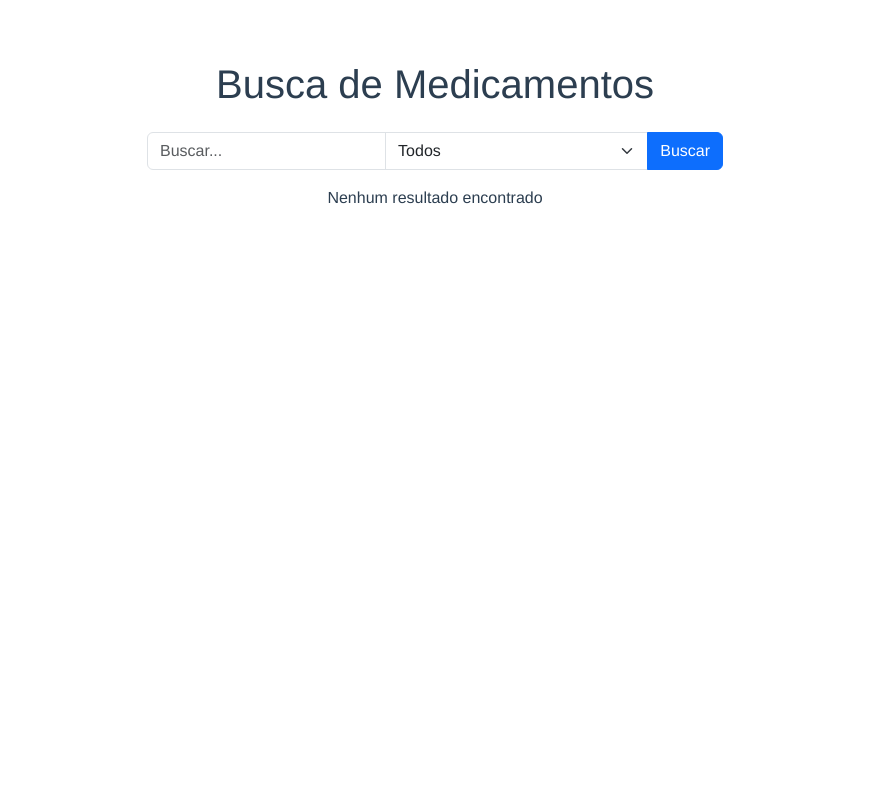
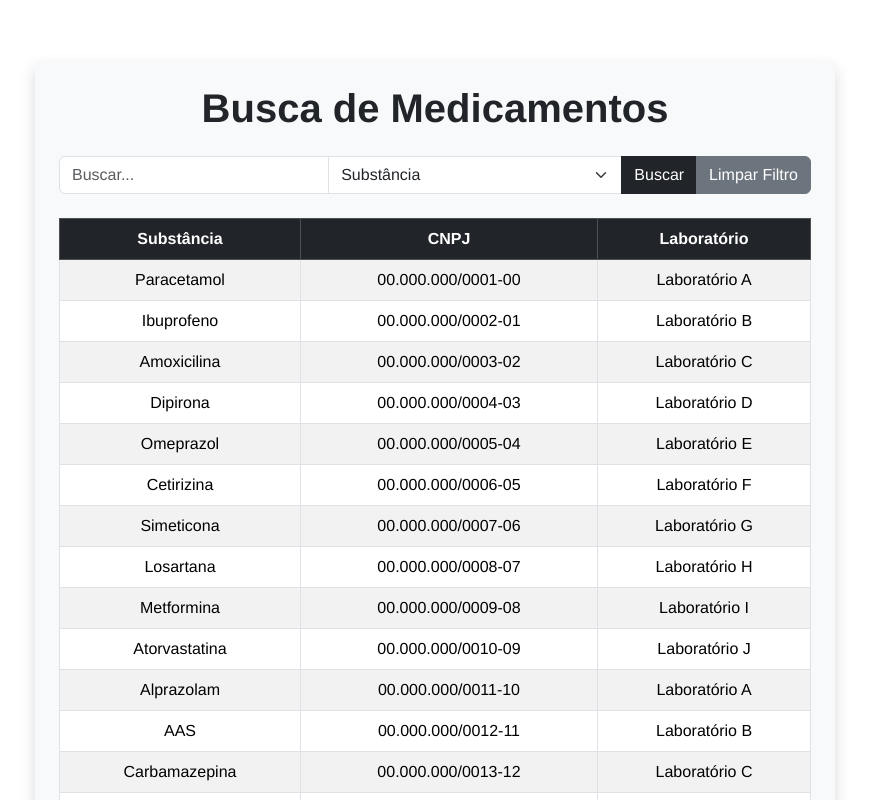
Before and after one commit to ThiagoTenorio/Desafio-vue-python, a Vue app: page / in a window 1280 px wide. Shown: the top 800 px of the page, without its empty margins (205-1074 px from the left). Built offline with nearby package versions, Linux system fonts and the light colour scheme; data requests are answered from the project's data file.

Commit message:
Criando uma FakeAPI para estilizar tabela e aplicar filtros

```diff
--- /dev/null
+++ b/db.json
@@ -0,0 +1,214 @@
+{
+  "medicines": [
+    {
+      "id": 1,
+      "substance": "Paracetamol",
+      "cnpj": "00.000.000/0001-00",
+      "laboratory": "Laboratório A"
+    },
+    {
+      "id": 2,
+      "substance": "Ibuprofeno",
+      "cnpj": "00.000.000/0002-01",
+      "laboratory": "Laboratório B"
+    },
+    {
+      "id": 3,
+      "substance": "Amoxicilina",
+      "cnpj": "00.000.000/0003-02",
+      "laboratory": "Laboratório C"
+    },
+    {
+      "id": 4,
+      "substance": "Dipirona",
+      "cnpj": "00.000.000/0004-03",
+      "laboratory": "Laboratório D"
+    },
+    {
+      "id": 5,
+      "substance": "Omeprazol",
+      "cnpj": "00.000.000/0005-04",
+      "laboratory": "Laboratório E"
+    },
+    {
+      "id": 6,
+      "substance": "Cetirizina",
+      "cnpj": "00.000.000/0006-05",
+      "laboratory": "Laboratório F"
+    },
+    {
+      "id": 7,
+      "substance": "Simeticona",
+      "cnpj": "00.000.000/0007-06",
+      "laboratory": "Laboratório G"
+    },
+    {
+      "id": 8,
+      "substance": "Losartana",
+      "cnpj": "00.000.000/0008-07",
+      "laboratory": "Laboratório H"
+    },
+    {
+      "id": 9,
+      "substance": "Metformina",
+      "cnpj": "00.000.000/0009-08",
+      "laboratory": "Laboratório I"
+    },
+    {
+      "id": 10,
+      "substance": "Atorvastatina",
+      "cnpj": "00.000.000/0010-09",
+      "laboratory": "Laboratório J"
+    },
+    {
+      "id": 11,
+      "substance": "Alprazolam",
+      "cnpj": "00.000.000/0011-10",
+      "laboratory": "Laboratório A"
+    },
+    {
+      "id": 12,
+      "substance": "AAS",
+      "cnpj": "00.000.000/0012-11",
+      "laboratory": "Laboratório B"
+    },
+    {
+      "id": 13,
+      "substance": "Carbamazepina",
+      "cnpj": "00.000.000/0013-12",
+      "laboratory": "Laboratório C"
+    },
+    {
+      "id": 14,
+      "substance": "Fluoxetina",
+      "cnpj": "00.000.000/0014-13",
+      "laboratory": "Laboratório D"
+    },
+    {
+      "id": 15,
+      "substance": "Sertralina",
+      "cnpj": "00.000.000/0015-14",
+      "laboratory": "Laboratório E"
+    },
+    {
+      "id": 16,
+      "substance": "Ranitidina",
+      "cnpj": "00.000.000/0016-15",
+      "laboratory": "Laboratório F"
+    },
+    {
+      "id": 17,
+      "substance": "Clonazepam",
+      "cnpj": "00.000.000/0017-16",
+      "laboratory": "Laboratório G"
+    },
+    {
+      "id": 18,
+      "substance": "Bromazepam",
+      "cnpj": "00.000.000/0018-17",
+      "laboratory": "Laboratório H"
+    },
+    {
+      "id": 19,
+      "substance": "Levotiroxina",
+      "cnpj": "00.000.000/0019-18",
+      "laboratory": "Laboratório I"
+    },
+    {
+      "id": 20,
+      "substance": "Prednisona",
+      "cnpj": "00.000.000/0020-19",
+      "laboratory": "Laboratório J"
+    },
+    {
+      "id": 21,
+      "substance": "Dexametasona",
+      "cnpj": "00.000.000/0021-20",
+      "laboratory": "Laboratório A"
+    },
+    {
+      "id": 22,
+      "substance": "Carvedilol",
+      "cnpj": "00.000.000/0022-21",
+      "laboratory": "Laboratório B"
+    },
+    {
+      "id": 23,
+      "substance": "Captopril",
+      "cnpj": "00.000.000/0023-22",
+      "laboratory": "Laboratório C"
+    },
+    {
+      "id": 24,
+      "substance": "Amlodipino",
+      "cnpj": "00.000.000/0024-23",
+      "laboratory": "Laboratório D"
+    },
+    {
+      "id": 25,
+      "substance": "Furosemida",
+      "cnpj": "00.000.000/0025-24",
+      "laboratory": "Laboratório E"
+    },
+    {
+      "id": 26,
+      "substance": "Duloxetina",
+      "cnpj": "00.000.000/0026-25",
+      "laboratory": "Laboratório F"
+    },
+    {
+      "id": 27,
+      "substance": "Pregabalina",
+      "cnpj": "00.000.000/0027-26",
+      "laboratory": "Laboratório G"
+    },
+    {
+      "id": 28,
+      "substance": "Vitamina D",
+      "cnpj": "00.000.000/0028-27",
+      "laboratory": "Laboratório H"
+    },
+    {
+      "id": 29,
+      "substance": "Fluconazol",
+      "cnpj": "00.000.000/0029-28",
+      "laboratory": "Laboratório I"
+    },
+    {
+      "id": 30,
+      "substance": "Naproxeno",
+      "cnpj": "00.000.000/0030-29",
+      "laboratory": "Laboratório J"
+    },
+    {
+      "id": 31,
+      "substance": "Clorpromazina",
+      "cnpj": "00.000.000/0031-30",
+      "laboratory": "Laboratório A"
+    },
+    {
+      "id": 32,
+      "substance": "Valproato de sódio",
+      "cnpj": "00.000.000/0032-31",
+      "laboratory": "Laboratório B"
+    },
+    {
+      "id": 33,
+      "substance": "Lamotrigina",
+      "cnpj": "00.000.000/0033-32",
+      "laboratory": "Laboratório C"
+    },
+    {
+      "id": 34,
+      "substance": "Nimesulida",
+      "cnpj": "00.000.000/0034-33",
+      "laboratory": "Laboratório D"
+    },
+    {
+      "id": 35,
+      "substance": "Budesonida",
+      "cnpj": "00.000.000/0035-34",
+      "laboratory": "Laboratório E"
+    }
+  ]
+}
--- a/src/components/BuscaMedicamentos.vue
+++ b/src/components/BuscaMedicamentos.vue
@@ -1,9 +1,8 @@
 <template>
-  <div class="container mt-4">
-    <h1 class="text-center mb-4">Busca de Medicamentos</h1>
+  <div class="container mt-4 shadow p-4 bg-light rounded">
+    <h1 class="text-center mb-4 text-dark fw-bold">Busca de Medicamentos</h1>
 
-    <!-- Formulário de Filtros -->
-    <form @submit.prevent="fetchData" class="d-flex align-items-center">
+    <form @submit.prevent="fetchData" class="d-flex align-items-center mb-4">
       <div class="input-group flex-grow-1">
         <input
           type="text"
@@ -17,30 +16,36 @@
           class="form-select"
           aria-label="Selecione um filtro"
         >
-          <option value="all">Todos</option>
           <option value="substance">Substância</option>
           <option value="cnpj">CNPJ</option>
           <option value="laboratory">Laboratório</option>
         </select>
-        <button type="submit" class="btn btn-primary">Buscar</button>
+        <button type="submit" class="btn btn-dark">Buscar</button>
+        <button type="button" class="btn btn-secondary" @click="clearFilter">
+          Limpar Filtro
+        </button>
       </div>
     </form>
 
-    <!-- Listagem de Resultados Paginada -->
     <div v-if="results.length > 0" class="mt-4">
-      <ul class="list-group">
-        <li
-          class="list-group-item"
-          v-for="(item, index) in paginatedResults"
-          :key="index"
-        >
-          {{ item.name }} - {{ item.substance }} - {{ item.cnpj }} -
-          {{ item.laboratory }}
-        </li>
-      </ul>
+      <table class="table table-striped table-bordered">
+        <thead class="table-dark">
+          <tr>
+            <th>Substância</th>
+            <th>CNPJ</th>
+            <th>Laboratório</th>
+          </tr>
+        </thead>
+        <tbody>
+          <tr v-for="(item, index) in paginatedResults" :key="index">
+            <td>{{ item.substance }}</td>
+            <td>{{ item.cnpj }}</td>
+            <td>{{ item.laboratory }}</td>
+          </tr>
+        </tbody>
+      </table>
 
-      <!-- Paginação -->
-      <div class="d-flex justify-content-between mt-3">
+      <div class="d-flex justify-content-between mt-3 mb-4">
         <button
           @click="previousPage"
           class="btn btn-secondary"
@@ -59,8 +64,9 @@
       </div>
     </div>
 
-    <!-- Mensagem de sem resultados -->
-    <p v-else class="mt-3 text-center">Nenhum resultado encontrado</p>
+    <p v-else class="mt-3 text-center text-danger">
+      Nenhum resultado encontrado
+    </p>
   </div>
 </template>
 
@@ -69,10 +75,10 @@ export default {
   data() {
     return {
       searchTerm: "",
-      selectedFilter: "all",
+      selectedFilter: "substance", // Filtro padrão
       results: [],
       currentPage: 1,
-      perPage: 10,
+      perPage: 25,
     };
   },
   computed: {
@@ -87,26 +93,55 @@ export default {
   },
   methods: {
     async fetchData() {
-      const apiUrl = "https://fakeapi.com/medicines"; // Substitua pela URL da sua API
-
+      const apiUrl = "http://localhost:3000/medicines";
       const params = {
-        search: this.searchTerm,
+        filter: this.selectedFilter,
       };
 
-      if (this.selectedFilter !== "all") {
-        params.filter = this.selectedFilter;
+      if (this.searchTerm) {
+        params[this.selectedFilter] = this.searchTerm; // Filtrando pela chave correta
       }
+
+      console.log("Parâmetros enviados:", params); // Log para depuração
 
       try {
         const response = await fetch(
           `${apiUrl}?${new URLSearchParams(params)}`
         );
+
+        if (!response.ok) {
+          throw new Error("Erro na resposta da API"); // Tratamento de erro mais claro
+        }
+
         const data = await response.json();
         this.results = data;
-        this.currentPage = 1;
+        this.currentPage = 1; // Resetar a página para 1 após a busca
       } catch (error) {
         console.error("Erro ao buscar dados:", error);
-        this.results = [];
+        this.results = []; // Limpar resultados em caso de erro
+      }
+    },
+    clearFilter() {
+      this.searchTerm = ""; // Limpa o input de pesquisa
+      this.selectedFilter = "substance"; // Reseta o filtro para 'substance'
+      this.fetchAllData(); // Busca todos os dados novamente
+    },
+    async fetchAllData() {
+      const apiUrl = "http://localhost:3000/medicines";
+
+      try {
+        const response = await fetch(apiUrl);
+
+        if (!response.ok) {
+          throw new Error("Erro na resposta da API");
+        }
+
+        const data = await response.json();
+        this.results = data; // Define todos os dados
+        this.currentPage = 1; // Resetar a página para 1
+      } catch (error) {
+        console.error("Erro ao buscar dados:", error);
+        this.results = []; // Limpar resultados em caso de erro
       }
     },
     nextPage() {
@@ -120,19 +155,43 @@ export default {
       }
     },
   },
+  mounted() {
+    this.fetchAllData(); // Carregar todos os dados ao iniciar o componente
+  },
 };
 </script>
 
 <style>
 .container {
-  max-width: 600px;
+  max-width: 800px;
 }
 
-.list-group-item {
-  transition: background-color 0.3s;
+.table {
+  margin-top: 20px;
 }
 
-.list-group-item:hover {
-  background-color: #f1f1f1;
+.table-striped tbody tr:nth-of-type(odd) {
+  background-color: #f9f9f9; /* Cor de fundo para linhas ímpares */
+}
+
+.table-striped tbody tr:hover {
+  background-color: #e9ecef; /* Cor de fundo ao passar o mouse */
+}
+
+.text-primary {
+  color: #007bff; /* Azul padrão do Bootstrap */
+}
+
+.text-danger {
+  color: #dc3545; /* Vermelho padrão do Bootstrap */
+}
+
+/* Transição suave nos botões */
+.btn {
+  transition: background-color 0.3s, transform 0.2s;
+}
+
+.btn:hover {
+  transform: scale(1.05); /* Efeito de zoom ao passar o mouse */
 }
 </style>
```
